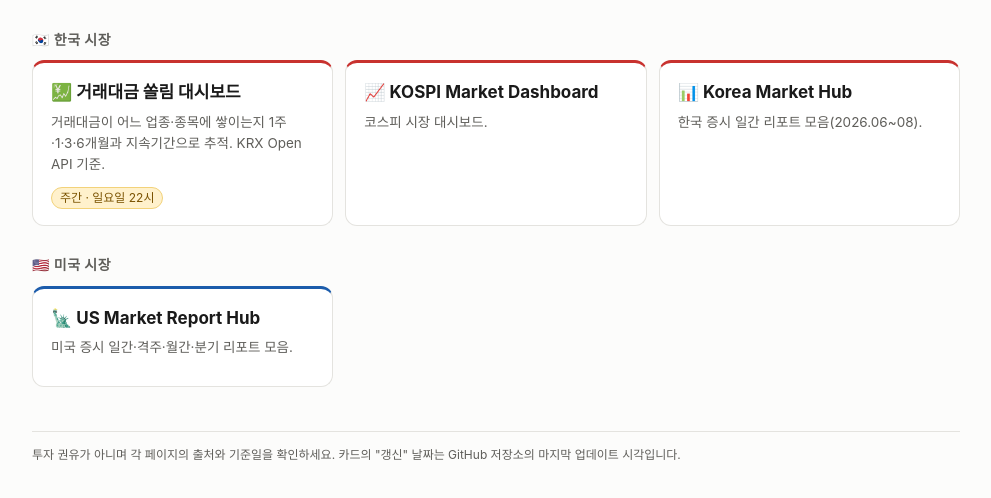
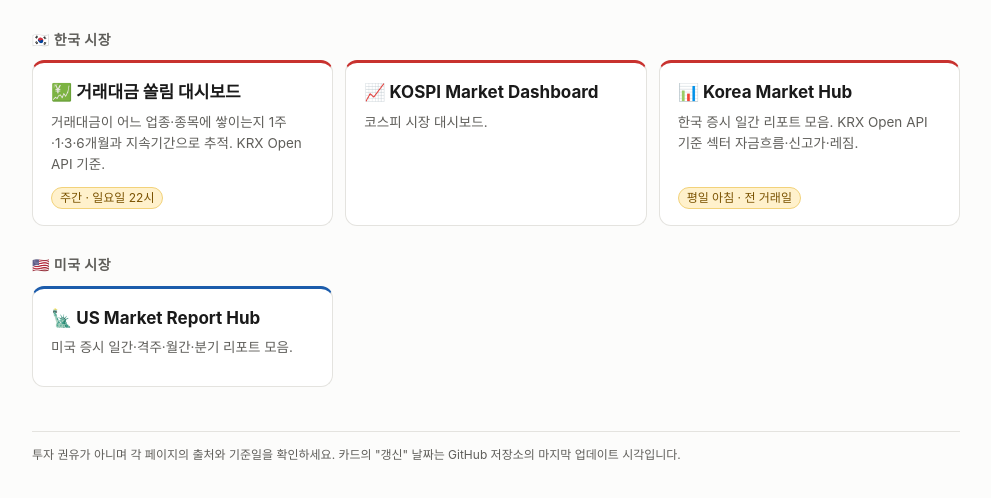
Before and after one commit to Melstoria/melstoria.github.io, a plain HTML site: page index.html in a window 1280 px wide. Shown: the part 148-646 px from the top of the page, without its empty margins (144-1135 px from the left). Drawn offline with Linux system fonts and the light colour scheme; no server answers.

Commit message:
Update Korea hub card: daily reports resumed
Co-Authored-By: Claude Opus 5.5 <noreply@anthropic.com>

```diff
--- a/index.html
+++ b/index.html
@@ -45,8 +45,8 @@ footer{margin-top:44px;padding-top:14px;border-top:1px solid var(--line);color:v
   </a>
   <a class="card kr" href="/my-korea-market-report/" data-repo="my-korea-market-report">
     <span class="t">📊 Korea Market Hub</span>
-    <span class="d">한국 증시 일간 리포트 모음(2026.06~08).</span>
-    <span class="m"><span class="tag upd"></span></span>
+    <span class="d">한국 증시 일간 리포트 모음. KRX Open API 기준 섹터 자금흐름·신고가·레짐.</span>
+    <span class="m"><span class="tag new">평일 아침 · 전 거래일</span><span class="tag upd"></span></span>
   </a>
 </div>
 
```
